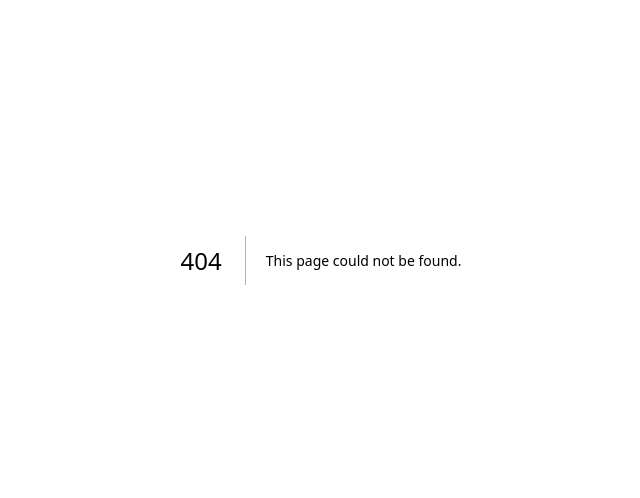
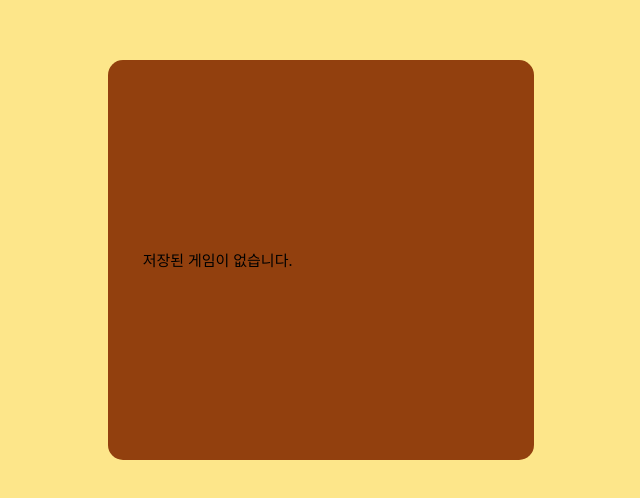
Before and after one commit to Strongorange/TicTacToe-TS, a Next.js app: page /savedgames in a window 1280 px wide. Before the commit this address had no page. Shown: the part 140-638 px from the top of the page, without its empty margins (319-959 px from the left). Built offline with nearby package versions, Linux system fonts and the light colour scheme.

Commit message:
[FEATURE] savedgames, reply 페이지 구현, 데이터 가져오기 성공

```diff
--- a/src/pages/gameplay.tsx
+++ b/src/pages/gameplay.tsx
@@ -31,12 +31,12 @@ interface ServerSideProps {
   randomStartPlayer: CellValue;
 }
 
-interface GameData {
+export interface GameData {
   boardHistory: BoardState[];
   savedAt: string;
 }
 
-interface SavedGames {
+export interface SavedGames {
   games: GameData[];
 }
 
--- a/src/pages/index.tsx
+++ b/src/pages/index.tsx
@@ -7,6 +7,10 @@ export default function Home() {
 
   const handleStartButton = () => {
     router.push("/board");
+  };
+
+  const handleSavedGameButton = () => {
+    router.push("/savedgames");
   };
 
   return (
@@ -23,7 +27,11 @@ export default function Home() {
             <ButtonBase variant="start" size="xl" onClick={handleStartButton}>
               시작
             </ButtonBase>
-            <ButtonBase variant="savedGame" size="xl">
+            <ButtonBase
+              variant="savedGame"
+              size="xl"
+              onClick={handleSavedGameButton}
+            >
               저장된 게임
             </ButtonBase>
           </div>
--- /dev/null
+++ b/src/pages/savedgames/index.tsx
@@ -0,0 +1,49 @@
+import React, { useEffect, useState } from "react";
+import { GameData as GameDataI, SavedGames as SavedGamesI } from "../gameplay";
+import { useRouter } from "next/router";
+
+const SavedGamesPage = () => {
+  const router = useRouter();
+  const [savedGames, setSavedGames] = useState<SavedGamesI>({ games: [] });
+
+  const handleGoToSavedGame = (gameData: GameDataI) => {
+    router.push({
+      pathname: `/savedgames/replay`,
+      query: { gameData: JSON.stringify(gameData) },
+    });
+  };
+
+  const renderSavedGames = (gameData: GameDataI, index: number) => {
+    return (
+      <div
+        key={index}
+        className="flex w-full cursor-pointer flex-col"
+        onClick={() => handleGoToSavedGame(gameData)}
+      >
+        {`${gameData.savedAt}에 저장된 게임`}
+      </div>
+    );
+  };
+
+  /**
+   * @description localStorage에 저장된 게임을 불러와 state에 저장
+   */
+  useEffect(() => {
+    const localStorageSavedGames = localStorage.getItem("savedGames");
+    if (localStorageSavedGames) {
+      setSavedGames(JSON.parse(localStorageSavedGames));
+    }
+  }, []);
+
+  return (
+    <div className="flex h-screen w-full items-center justify-center bg-amber-200 ">
+      <div className="box-border flex h-1/2 w-1/3 flex-col justify-center gap-y-10 rounded-3xl bg-amber-800 p-14 text-2xl">
+        {savedGames && savedGames.games.length > 0
+          ? savedGames.games.map((item, index) => renderSavedGames(item, index))
+          : "저장된 게임이 없습니다."}
+      </div>
+    </div>
+  );
+};
+
+export default SavedGamesPage;
--- /dev/null
+++ b/src/pages/savedgames/replay.tsx
@@ -0,0 +1,78 @@
+import React, { useEffect, useState } from "react";
+import { useRouter } from "next/router";
+import { GameData as GameDataI, BoardState } from "@/pages/gameplay";
+import { GetServerSidePropsContext } from "next";
+
+interface ServerSideProps {
+  gameData: GameDataI;
+}
+
+export const getServerSideProps = async (
+  context: GetServerSidePropsContext
+) => {
+  const { gameData } = context.query;
+  console.log(gameData);
+  if (gameData) {
+    return {
+      props: {
+        gameData: JSON.parse(gameData as string),
+      },
+    };
+  }
+
+  return {
+    props: {},
+  };
+};
+
+const SavedGamePlayPage = ({ gameData }: ServerSideProps) => {
+  const router = useRouter();
+  const [gameDataState, setGameDataState] = useState<GameDataI | null>(null);
+  const [boardState, setBoardState] = useState<BoardState | null>(null);
+
+  //TODO: 데이터 가져온걸로 화면 렌더링
+  //TODO: 데이터 가져온걸로 화면 렌더링
+  //TODO: 데이터 가져온걸로 화면 렌더링
+  //TODO: 데이터 가져온걸로 화면 렌더링
+  //TODO: 데이터 가져온걸로 화면 렌더링
+  //TODO: 데이터 가져온걸로 화면 렌더링
+  //TODO: 데이터 가져온걸로 화면 렌더링
+  //TODO: 데이터 가져온걸로 화면 렌더링
+  //TODO: 데이터 가져온걸로 화면 렌더링
+  //TODO: 데이터 가져온걸로 화면 렌더링
+  //TODO: 데이터 가져온걸로 화면 렌더링
+  //TODO: 데이터 가져온걸로 화면 렌더링
+  //TODO: 데이터 가져온걸로 화면 렌더링
+  //TODO: 데이터 가져온걸로 화면 렌더링
+  //TODO: 데이터 가져온걸로 화면 렌더링
+  //TODO: 데이터 가져온걸로 화면 렌더링
+  //TODO: 데이터 가져온걸로 화면 렌더링
+  //TODO: 데이터 가져온걸로 화면 렌더링
+  //TODO: 데이터 가져온걸로 화면 렌더링
+  //TODO: 데이터 가져온걸로 화면 렌더링
+  //TODO: 데이터 가져온걸로 화면 렌더링
+  //TODO: 데이터 가져온걸로 화면 렌더링
+  //TODO: 데이터 가져온걸로 화면 렌더링
+  //TODO: 데이터 가져온걸로 화면 렌더링
+  //TODO: 데이터 가져온걸로 화면 렌더링
+
+  useEffect(() => {
+    if (gameData) {
+      setGameDataState(gameData);
+      setBoardState(gameData.boardHistory[gameData.boardHistory.length - 1]);
+    }
+  }, []);
+
+  useEffect(() => {
+    console.log(gameDataState);
+    console.log(boardState);
+  }, [gameDataState, boardState]);
+
+  return (
+    <div className="flex h-screen w-full items-center justify-center bg-amber-200 ">
+      SavedGamePlayPage
+    </div>
+  );
+};
+
+export default SavedGamePlayPage;
```
Also changed, not shown: 1 other file (tests, documents, lock files or other folders).
